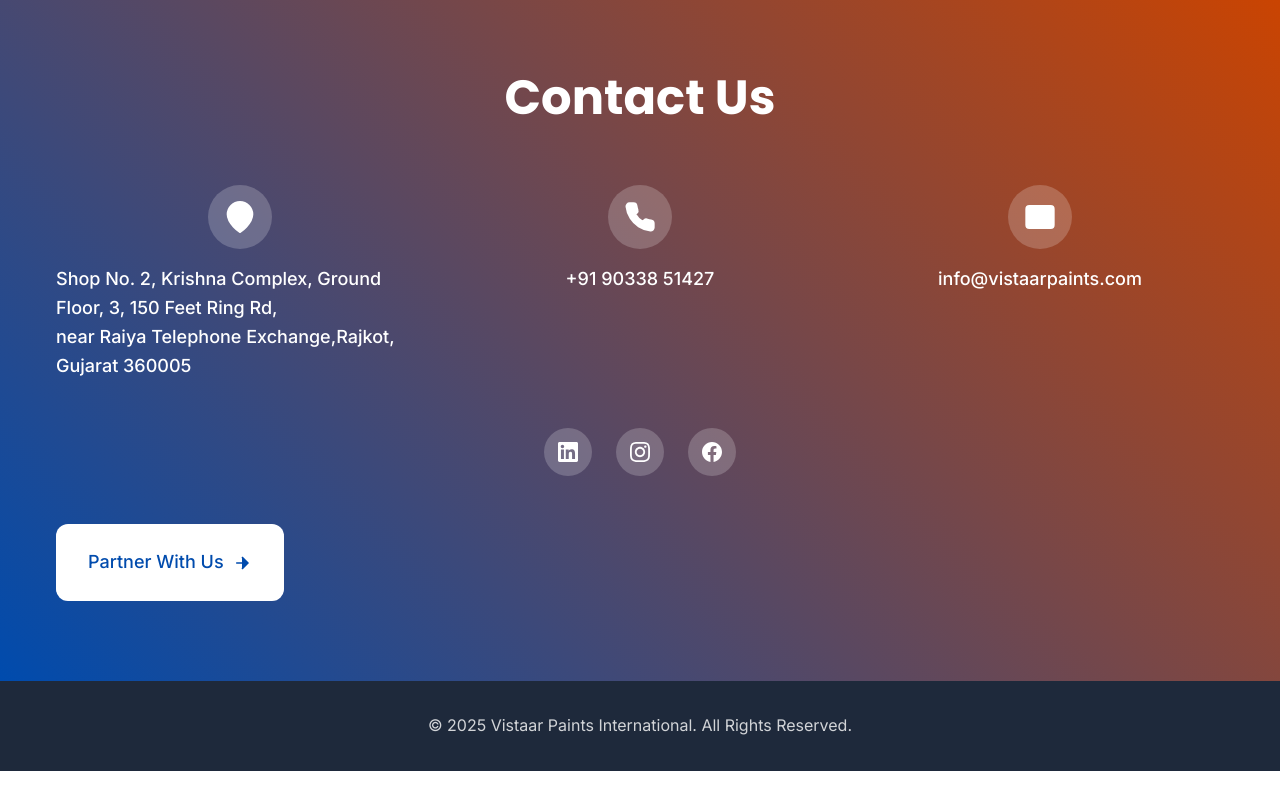
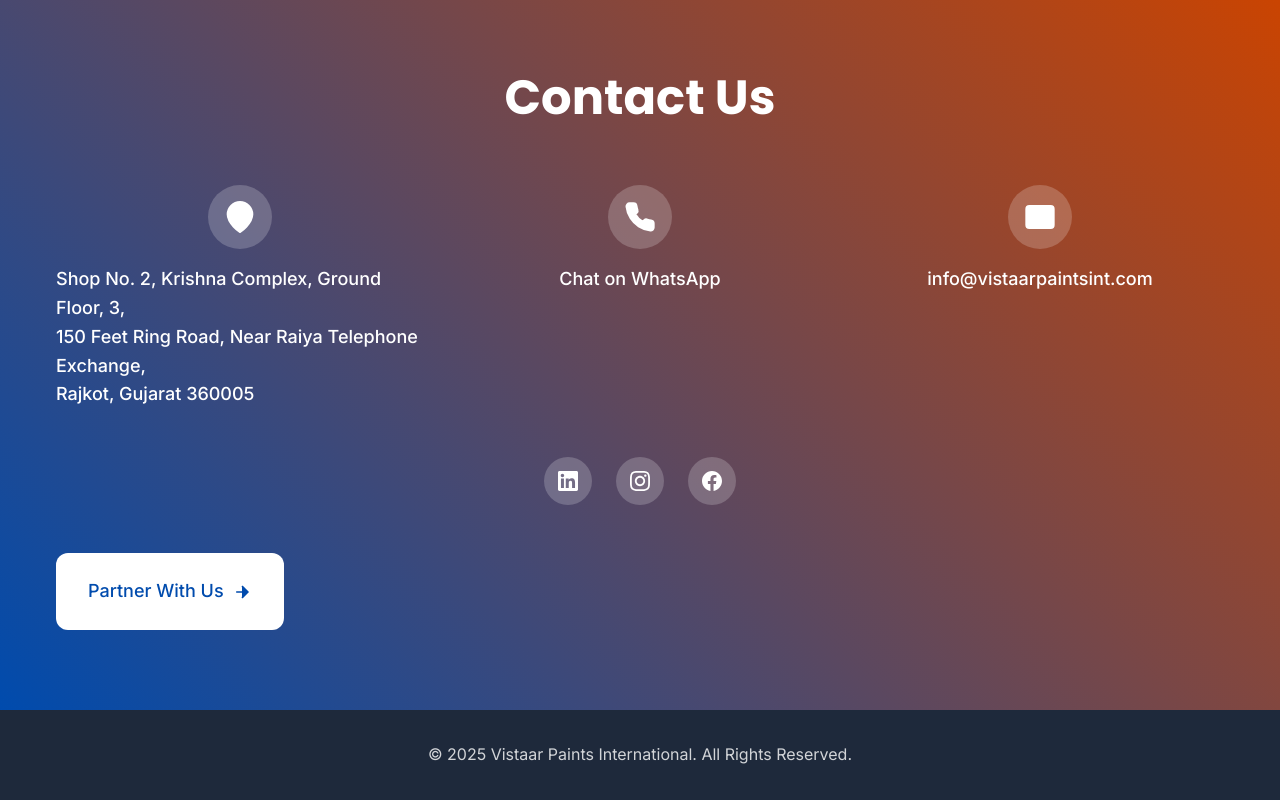
Before and after one commit to manishsahani-collab/Vistaar-Paitns, a plain HTML site: page index.html in a window 1280 px wide. Shown: the part 2203-3003 px from the top of the page. Before the commit the page ends 2974 px from the top, so only its background shows below. Drawn offline with Linux system fonts and the light colour scheme.

Commit message:
Update index.html

```diff
--- a/index.html
+++ b/index.html
@@ -594,8 +594,9 @@
                             <circle cx="12" cy="10" r="3"/>
                         </svg>
                     </div>
-                    <p> Shop No. 2, Krishna Complex, Ground Floor, 3, 150 Feet Ring Rd, <br>
-                        near Raiya Telephone Exchange,Rajkot, Gujarat 360005 <br>
+                    <p> Shop No. 2, Krishna Complex, Ground Floor, 3, <br>
+                        150 Feet Ring Road, Near Raiya Telephone Exchange,<br>
+                        Rajkot, Gujarat 360005 <br>
                     </p>
                 </div>
                 <div class="contact-item">
@@ -604,7 +605,9 @@
                             <path d="M22 16.92v3a2 2 0 0 1-2.18 2 19.79 19.79 0 0 1-8.63-3.07 19.5 19.5 0 0 1-6-6 19.79 19.79 0 0 1-3.07-8.67A2 2 0 0 1 4.11 2h3a2 2 0 0 1 2 1.72 12.84 12.84 0 0 0 .7 2.81 2 2 0 0 1-.45 2.11L8.09 9.91a16 16 0 0 0 6 6l1.27-1.27a2 2 0 0 1 2.11-.45 12.84 12.84 0 0 0 2.81.7A2 2 0 0 1 22 16.92z"/>
                         </svg>
                     </div>
-                    <a href="tel:+919033851427">+91 90338 51427</a>
+                   <p class="p17">
+  <a href="https://wa.me/919033851427">Chat on WhatsApp</a>
+</p>
                 </div>
                 <div class="contact-item">
                     <div class="contact-icon">
@@ -613,7 +616,7 @@
                             <polyline points="22,6 12,13 2,6"/>
                         </svg>
                     </div>
-                    <a href="mailto:info@vistaarpaints.com">info@vistaarpaints.com</a>
+                   <a href="mailto:info@vistaarpaints.com">info@vistaarpaintsint.com</a>
                 </div>
             </div>
 
```
